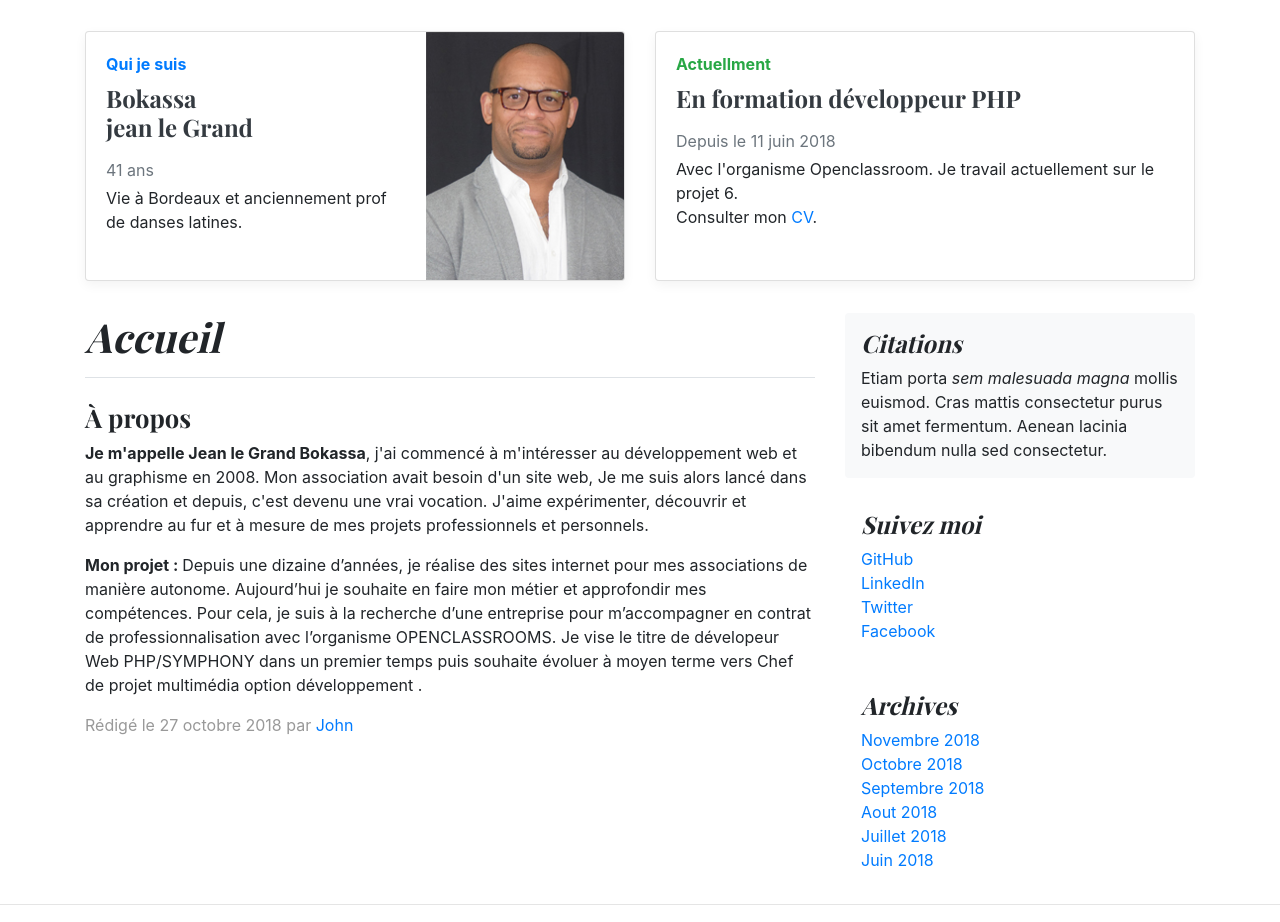
After one commit to jlbokass/PHP-Blog, a PHP site: the page made by app/view/Home/index.twig in a window 1280 px wide. The commit adds this page. Shown: the part 547-1469 px from the top of the page. Run offline with PHP 8.4, Linux system fonts and the light colour scheme; the template is opened without the code that fills it, so the values that code supplies are empty; some libraries are stand-ins or nearby versions.

Commit message:
Added a layout template

```diff
--- /dev/null
+++ b/app/view/Home/index.twig
@@ -0,0 +1,55 @@
+{%  extends 'layout.twig' %}
+
+{% block title %} Home {% endblock %}
+
+{% block myInfo %}
+
+    <div class="row mb-2">
+        <div class="col-md-6">
+            <div class="card flex-md-row mb-4 box-shadow h-md-250">
+                <div class="card-body d-flex flex-column align-items-start">
+                    <strong class="d-inline-block mb-2 text-primary">Qui je suis</strong>
+                    <h4 class="mb-0">
+                        <p class="text-dark">Bokassa <br>jean le Grand</p>
+                    </h4>
+                    <div class="mb-1 text-muted">41 ans</div>
+                    <p class="card-text mb-auto">Vie à Bordeaux et anciennement prof de danses latines.</p>
+
+                </div>
+                <img class="card-img-right flex-auto d-none d-lg-block" src="img/me.jpg" alt="Card image cap">
+            </div>
+        </div>
+        <div class="col-md-6">
+            <div class="card flex-md-row mb-4 box-shadow h-md-250">
+                <div class="card-body d-flex flex-column align-items-start">
+                    <strong class="d-inline-block mb-2 text-success">Actuellment</strong>
+                    <h4 class="mb-0">
+                        <p class="text-dark">En formation développeur PHP</p>
+                    </h4>
+                    <div class="mb-1 text-muted">Depuis le 11 juin 2018</div>
+                    <p class="card-text mb-auto">Avec l'organisme Openclassroom. Je travail actuellement sur le projet 6.<br/>Consulter mon <a href="#">CV</a>.</p>
+                </div>
+                <!--<img class="card-img-right flex-auto d-none d-lg-block" src="img/me.jpg" alt="Card image cap">-->
+            </div>
+        </div>
+    </div>
+
+{% endblock %}
+
+{% block subTitle %}Accueil{% endblock %}
+
+{% block content %}
+
+    <p><strong>Je m'appelle Jean le Grand Bokassa</strong>, j'ai commencé à m'intéresser au développement web et au
+        graphisme en 2008. Mon association avait besoin d'un site web, Je me suis alors lancé dans sa création et depuis,
+        c'est devenu une vrai vocation. J'aime expérimenter, découvrir et apprendre au fur et à mesure de mes projets
+        professionnels et personnels.</p>
+
+    <p><strong>Mon projet : </strong>Depuis une dizaine d’années, je réalise des sites internet pour mes associations
+        de manière autonome. Aujourd’hui je souhaite en faire mon métier et approfondir mes compétences. Pour cela, je
+        suis à la recherche d’une entreprise pour m’accompagner en contrat de professionnalisation avec l’organisme
+        OPENCLASSROOMS. Je vise le titre de dévelopeur Web PHP/SYMPHONY dans un premier temps puis souhaite évoluer à
+        moyen terme vers Chef de projet multimédia option développement .</p>
+    <p class="blog-post-meta">Rédigé le 27 octobre 2018 par <a href="#">John</a></p>
+
+{% endblock %}
--- /dev/null
+++ b/app/view/layout.twig
@@ -0,0 +1,242 @@
+<!doctype html>
+<html lang="fr">
+
+<head>
+    <!-- Required meta tags -->
+    <meta charset="utf-8">
+    <meta name="viewport" content="width=device-width, initial-scale=1, shrink-to-fit=no">
+    <!--<meta http-equiv="Content-Type" content="text/html; charset=utf-8" /> à voir avec mon mentor-->
+    <meta name="author" content="Bokassa jean Le Grand" />
+    <meta name="copyright" content="©2018, Bokassa Jean Le Grand, All Right Reserved." />
+    <meta name="description" content="Blog professionnel PHP réalisé par Bokassa jean Le Grand dans le cadre de ma formation DevWeb PHP Symfony avec l'organisme OpenClassroom" />
+
+    <!-- Bootstrap CSS -->
+    <link rel="stylesheet" href="https://stackpath.bootstrapcdn.com/bootstrap/4.1.3/css/bootstrap.min.css" integrity="sha384-MCw98/SFnGE8fJT3GXwEOngsV7Zt27NXFoaoApmYm81iuXoPkFOJwJ8ERdknLPMO" crossorigin="anonymous">
+    <!-- Custom styles for this template -->
+    <link href="https://fonts.googleapis.com/css?family=Playfair+Display:700,900" rel="stylesheet">
+    <link href="../public/css/blog.css" rel="stylesheet">
+
+    <!-- favicon du site -->
+    <link rel="icon" href="">
+
+    <title>Développeur Web | {% block title %}{% endblock %}</title>
+</head>
+
+<body>
+
+<div class="container">
+    <div class="d-none d-sm-block">
+        <header class="blog-header py-3">
+            <div class="row flex-nowrap justify-content-between align-items-center">
+                <div class="col-3 pt-1">
+                    <a class="text-muted" href="inscription.html">S'inscrire</a>
+                </div>
+                <div class="col-6 text-center">
+                    <a class="blog-header-logo text-dark" href="#">Développeur Web <span class="small">| My Blog</span></a>
+                </div>
+                <div class="col-3 d-flex justify-content-end align-items-center">
+                    <a class="btn btn-sm btn-outline-secondary" href="connexion.html">Connexion</a>
+                </div>
+            </div>
+        </header>
+
+        <div class="nav-scroller py-1 mb-2">
+            <nav class="nav d-flex justify-content-end">
+                <a class="p-2 text-muted" href="index.html">Accueil</a>
+                <a class="p-2 text-muted" href="blog.html">Blog</a>
+                <a class="p-2 text-muted" href="cv.html">CV</a>
+                <a class="p-2 text-muted" href="contact.html">Contact</a>
+            </nav>
+        </div>
+    </div>
+
+    <!-- Menu pour les mobiles -->
+    <nav class="navbar navbar-expand-md bg-dark navbar-dark d-block d-sm-none mb-4 pb-3 rounded-bottom">
+        <a class="navbar-brand" href="#">Jean le Grand Bokassa | Blog</a>
+        <button class="navbar-toggler float-right" type="button" data-toggle="collapse" data-target="#collapsibleNavbar">
+            <span class="navbar-toggler-icon"></span>
+        </button>
+        <div class="collapse navbar-collapse" id="collapsibleNavbar">
+            <ul class="navbar-nav">
+                <li class="nav-item">
+                    <a class="nav-link" href="index.html">Accueil</a>
+                </li>
+                <li class="nav-item">
+                    <a class="nav-link" href="blog.html">Blog</a>
+                </li>
+                <li class="nav-item">
+                    <a class="nav-link" href="cv.html">CV</a>
+                </li>
+                <li class="nav-item">
+                    <a class="nav-link" href="contact.html">Contact</a>
+                </li>
+                <li class="nav-item">
+                    <a class="nav-link" href="inscription.html">Inscription</a>
+                </li>
+                <li class="nav-item">
+                    <a class="nav-link" href="connexion.html">Connexion</a>
+                </li>
+            </ul>
+        </div>
+    </nav>
+
+    <div class="jumbotron p-3 p-md-5 rounded bg-dark">
+        <div class="col-md-6 px-0 text-body">
+            <h1 class="display-4 font-italic text-body">Développeur web PHP/SYMFONY</h1>
+            <p class="lead my-3 text-body bg-light p-3">Se n'est pas au nombre de lignes de codes que l'on juge un bon développeur, mais à sa capactié à comprendre le besoin client, rédiger un code lisible et à communiquer</p>
+            <p class="lead mb-0"><span class="text-body font-weight-bold">work in progress !</span></p>
+        </div>
+    </div>
+
+    {% block myInfo %}{% endblock %}
+
+
+</div>
+
+<main role="main" class="container">
+    <div class="row">
+        <div class="col-md-8 blog-main">
+            <h1 class="pb-3 mb-4 font-italic border-bottom">
+                {% block subTitle %}{% endblock %}
+            </h1>
+
+            <div class="blog-post">
+                <h2 class="blog-post-title">À propos</h2>
+
+                {% block content %}{% endblock %}
+
+            </div><!-- /.blog-post -->
+
+        </div><!-- /.blog-main -->
+
+        <aside class="col-md-4 blog-sidebar">
+            <div class="p-3 mb-3 bg-light rounded">
+                <h4 class="font-italic">Citations</h4>
+                <p class="mb-0">Etiam porta <em>sem malesuada magna</em> mollis euismod. Cras mattis consectetur purus sit amet fermentum. Aenean lacinia bibendum nulla sed consectetur.</p>
+            </div>
+
+            <div class="p-3">
+                <h4 class="font-italic">Suivez moi</h4>
+                <ol class="list-unstyled">
+                    <li><a href="#">GitHub</a></li>
+                    <li><a href="#">LinkedIn</a></li>
+                    <li><a href="#">Twitter</a></li>
+                    <li><a href="#">Facebook</a></li>
+                </ol>
+            </div>
+
+            <div class="p-3">
+                <h4 class="font-italic">Archives</h4>
+                <ol class="list-unstyled mb-0">
+                    <li><a href="#">Novembre 2018</a></li>
+                    <li><a href="#">Octobre 2018</a></li>
+                    <li><a href="#">Septembre 2018</a></li>
+                    <li><a href="#">Aout 2018</a></li>
+                    <li><a href="#">Juillet 2018</a></li>
+                    <li><a href="#">Juin 2018</a></li>
+                </ol>
+            </div>
+        </aside><!-- /.blog-sidebar -->
+
+    </div><!-- /.row -->
+
+</main><!-- /.container -->
+<hr/>
+
+<div class="container mb-4">
+    <div class="footer-wrap">
+        <div class="row text-left">
+            <div class="col-md-6">
+                <form class="needs-validation ml-4" method="post" action="confirmation-email.html" novalidate>
+                    <div class="row">
+                        <div class="col-md-6 mb-3">
+                            <label for="firstName">Prénom</label>
+                            <input type="text" class="form-control" id="firstName" placeholder="" value="" required>
+                            <div class="invalid-feedback">
+                                Valid first name is required.
+                            </div>
+                        </div>
+                        <div class="col-md-6 mb-3">
+                            <label for="lastName">Nom</label>
+                            <input type="text" class="form-control" id="lastName" placeholder="" value="" required>
+                            <div class="invalid-feedback">
+                                Valid last name is required.
+                            </div>
+                        </div>
+                    </div>
+
+                    <div class="mb-3">
+                        <label for="email">Email</label>
+                        <input type="email" class="form-control" id="email" placeholder="you@example.com" value="" required>
+                        <div class="invalid-feedback">
+                            Please enter a valid email address for shipping updates.
+                        </div>
+                    </div>
+
+                    <div class="mb-3">
+                        <label for="message">Message</label>
+                        <textarea class="form-control" id="exampleFormControlTextarea1" rows="5"></textarea>
+                    </div>
+
+                    <hr class="mb-4">
+                    <button class="btn btn-primary btn-lg btn-block" type="submit">Envoyez</button>
+                </form>
+            </div>
+
+            <div class="col-md-6 mt-3">
+                <iframe src="https://www.google.com/maps/embed?pb=!1m18!1m12!1m3!1d2837.39443637826!2d-0.4905950838174441!3d44.67072257909955!2m3!1f0!2f0!3f0!3m2!1i1024!2i768!4f13.1!3m3!1m2!1s0xd551857e75f6b73%3A0x64cc4f6441c1c72f!2s1+Route+de+Bigard%2C+33650+Saint-Selve!5e0!3m2!1sfr!2sfr!4v1542365130076" width="100%" height="450" frameborder="0" style="border:0" allowfullscreen></iframe>
+            </div>
+        </div>
+    </div>
+</div>
+
+<p class="text-center mb-5"><a href="#">Back to top</a></p>
+
+<footer class="blog-footer">
+    Copyright © 2019 Conception by <a href="contact.html">John Bokassa</a>. <a href="connexion.html">Administration</a>
+    <!--<p>Blog template built for <a href="https://getbootstrap.com/">Bootstrap</a> by <a href="https://twitter.com/mdo">@mdo</a>.</p>-->
+</footer>
+
+
+
+<!-- Optional JavaScript -->
+<!-- jQuery first, then Popper.js, then Bootstrap JS -->
+<script src="https://code.jquery.com/jquery-3.3.1.slim.min.js" integrity="sha384-q8i/X+965DzO0rT7abK41JStQIAqVgRVzpbzo5smXKp4YfRvH+8abtTE1Pi6jizo" crossorigin="anonymous"></script>
+<script src="https://cdnjs.cloudflare.com/ajax/libs/popper.js/1.14.3/umd/popper.min.js" integrity="sha384-ZMP7rVo3mIykV+2+9J3UJ46jBk0WLaUAdn689aCwoqbBJiSnjAK/l8WvCWPIPm49" crossorigin="anonymous"></script>
+<script src="https://stackpath.bootstrapcdn.com/bootstrap/4.1.3/js/bootstrap.min.js" integrity="sha384-ChfqqxuZUCnJSK3+MXmPNIyE6ZbWh2IMqE241rYiqJxyMiZ6OW/JmZQ5stwEULTy" crossorigin="anonymous"></script>
+<!-- scrolling top -->
+
+<script>
+    $(document).ready(function(){
+        // Initialize Tooltip
+        $('[data-toggle="tooltip"]').tooltip();
+
+        // Add smooth scrolling to all links in navbar + footer link
+        $("a[href='#myPage']").on('click', function(event) {
+
+            // Make sure this.hash has a value before overriding default behavior
+            if (this.hash !== "") {
+
+                // Prevent default anchor click behavior
+                event.preventDefault();
+
+                // Store hash
+                var hash = this.hash;
+
+                // Using jQuery's animate() method to add smooth page scroll
+                // The optional number (900) specifies the number of milliseconds it takes to scroll to the specified area
+                $('html, body').animate({
+                    scrollTop: $(hash).offset().top
+                }, 900, function(){
+
+                    // Add hash (#) to URL when done scrolling (default click behavior)
+                    window.location.hash = hash;
+                });
+            } // End if
+        });
+    })
+</script>
+
+</body>
+
+</html>
--- /dev/null
+++ b/composer.json
@@ -0,0 +1,5 @@
+{
+    "require": {
+        "twig/twig": "^2.0"
+    }
+}
--- /dev/null
+++ b/public/css/blog.css
@@ -0,0 +1,197 @@
+/* stylelint-disable selector-list-comma-newline-after */
+
+.blog-header {
+    line-height: 1;
+    border-bottom: 1px solid #e5e5e5;
+}
+
+.blog-header-logo {
+    font-family: "Playfair Display", Georgia, "Times New Roman", serif;
+    font-size: 2.25rem;
+}
+
+.chapo{
+    padding: 10px;
+    color: white;
+    background: #262626;
+    border-radius: 7px;
+}
+@media screen and (max-width: 992px){
+    .blog-header-logo{
+        font-size: 1.5rem;
+    }
+}
+
+@media screen and (max-width: 768px){
+    .blog-header-logo{
+        font-size: 1.2rem;
+    }
+}
+
+@media screen and (max-width: 576px){
+    .blog-header-logo{
+        font-size: 1rem;
+    }
+}
+
+@media screen and (max-width: 414px){
+    .navbar-brand{
+        font-size: 1rem;
+    }
+}
+
+
+.blog-header-logo:hover {
+    text-decoration: none;
+}
+
+
+.jumbotron{
+    background-image:url("https://i.imgur.com/LhnvzXO.jpg");
+    background-repeat: no-repeat;
+    background-size:cover;
+}
+
+.jumbotron h1{
+    text-shadow: 2px 2px #FFF;
+}
+
+
+.jumbotron img{
+    max-width: 100%;
+    height: auto;
+}
+
+
+
+/*********************************/
+
+h1, h2, h3, h4, h5, h6 {
+    font-family: "Playfair Display", Georgia, "Times New Roman", serif;
+}
+
+.display-4 {
+    font-size: 2.5rem;
+}
+@media (min-width: 768px) {
+    .display-4 {
+        font-size: 3rem;
+    }
+}
+
+.nav-scroller {
+    position: relative;
+    z-index: 2;
+    height: 2.75rem;
+    overflow-y: hidden;
+}
+
+.nav-scroller .nav {
+    display: -webkit-box;
+    display: -ms-flexbox;
+    display: flex;
+    -ms-flex-wrap: nowrap;
+    flex-wrap: nowrap;
+    padding-bottom: 1rem;
+    margin-top: -1px;
+    overflow-x: auto;
+    text-align: center;
+    white-space: nowrap;
+    -webkit-overflow-scrolling: touch;
+}
+
+.nav-scroller .nav-link {
+    padding-top: .75rem;
+    padding-bottom: .75rem;
+    font-size: .875rem;
+}
+
+.card-img-right {
+    height: 100%;
+    border-radius: 0 3px 3px 0;
+}
+
+.flex-auto {
+    -ms-flex: 0 0 auto;
+    -webkit-box-flex: 0;
+    flex: 0 0 auto;
+}
+
+.h-250 { height: 250px; }
+@media (min-width: 768px) {
+    .h-md-250 { height: 250px; }
+}
+
+.border-top { border-top: 1px solid #e5e5e5; }
+.border-bottom { border-bottom: 1px solid #e5e5e5; }
+
+.box-shadow { box-shadow: 0 .25rem .75rem rgba(0, 0, 0, .05); }
+
+/*
+ * Blog name and description
+ */
+.blog-title {
+    margin-bottom: 0;
+    font-size: 2rem;
+    font-weight: 400;
+}
+.blog-description {
+    font-size: 1.1rem;
+    color: #999;
+}
+
+@media (min-width: 40em) {
+    .blog-title {
+        font-size: 3.5rem;
+    }
+}
+
+/* Pagination */
+.blog-pagination {
+    margin-bottom: 4rem;
+}
+.blog-pagination > .btn {
+    border-radius: 2rem;
+}
+
+/*
+ * Blog posts
+ */
+.blog-post {
+    margin-bottom: 4rem;
+}
+.blog-post-title {
+    margin-bottom: .5rem;/*.25rem*/
+    font-size: 1.6rem; /*2.5rem*/
+}
+.blog-post-meta {
+    margin-bottom: 1.25rem;
+    color: #999;
+}
+
+/*
+ * Footer
+ */
+
+.footer-wrap {
+    position:relative;
+    left: 0;
+    bottom: 0;
+    width: 100%;
+    /*background-color: #404040 /*red*/;
+    /*color: white;*/
+    /*text-align: center;*/
+}
+
+
+
+.blog-footer {
+    padding: 1rem 0;/*2.5rem*/
+    color: #999;
+    text-align: center;
+    background-color: #f9f9f9;
+    border-top: .05rem solid #e5e5e5;
+}
+.blog-footer p:last-child {
+    margin-bottom: 0;
+}
```
Also changed, not shown: app/controller/Home.php (+8 -1 lines), core/View.php (+23 -4 lines), public/index.php (+8 -0 lines), public/img/me.jpg (added), 2 other files.
